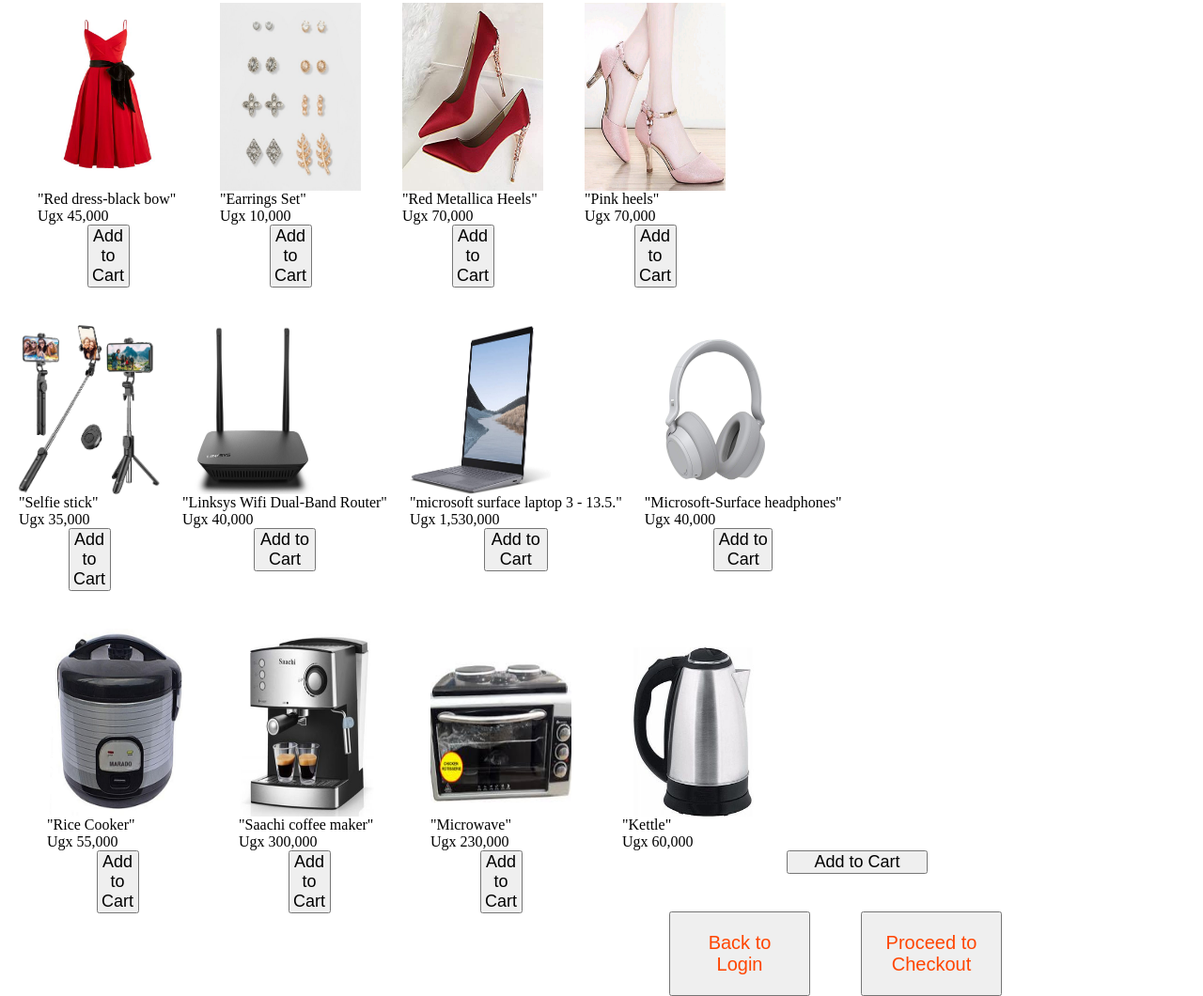
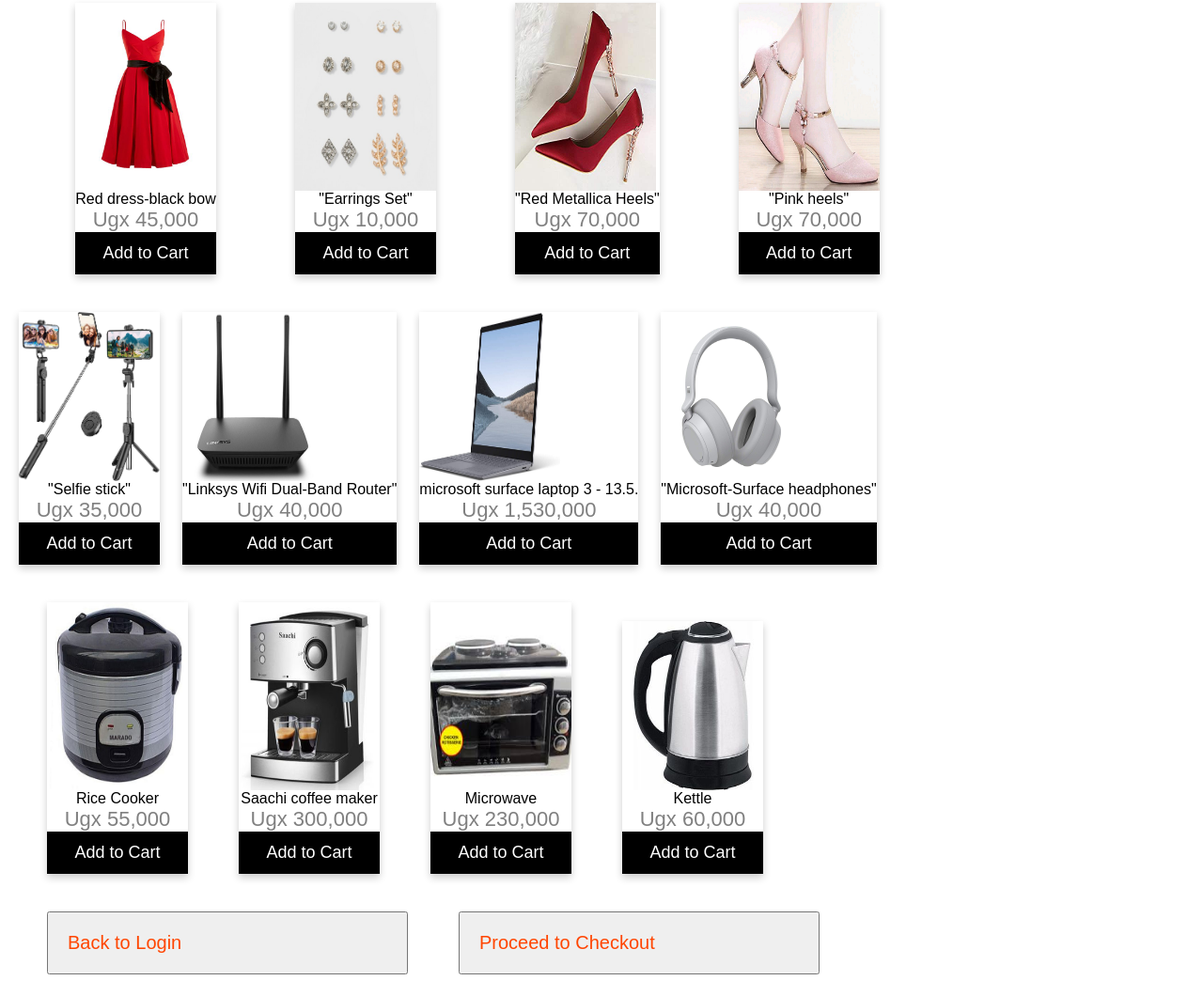
Before and after one commit to outboxafrica/Shifu, a plain HTML site: page html/products.html in a window 1280 px wide. Shown: the part 262-1322 px from the top of the page at 94% size. After the commit the page ends 1299 px from the top, so only its background shows below. Drawn offline with Linux system fonts and the light colour scheme.

Commit message:
modified background of items and hover reactions

```diff
--- a/css/products.css
+++ b/css/products.css
@@ -47,6 +47,37 @@
     width: 30%;
 }
 
+.card {
+    box-shadow: 0 4px 8px 0 rgba(0, 0, 0, 0.2);
+    max-width: 300px;
+    margin-left: 5em;
+    text-align: center;
+    font-family: arial;
+}
+
+.price {
+    color: grey;
+    font-size: 22px;
+}
+
+.card button {
+    border: none;
+    outline: 0;
+    padding: 12px;
+    color: white;
+    background-color: #000;
+    text-align: center;
+    cursor: pointer;
+    width: 100%;
+    font-size: 18px;
+}
+
+.card button:hover {
+    opacity: 0.8;
+    background-color: teal;
+    color: #ddd;
+}
+
 .computing {
     display: inline-flex;
     flex-direction: column;
--- a/html/products.html
+++ b/html/products.html
@@ -28,92 +28,83 @@
     <button class="item">Home Appliances</button>
     <br/>
 
-    <div class="clothing">
+    <div class="clothing card">
         <img src="../images/red dress.jpg" alt="Red dress-black bow" width="150" height="200">
-        <p>"Red dress-black bow"
-            <br/> Ugx 45,000
-        </p>
+        <p>Red dress-black bow</p>
+        <p class="price">Ugx 45,000</p>
+        <p><button>Add to Cart</button></p>
+    </div>
+    <div class="clothing card">
+        <img src="../images/earrings.jpg" alt="Earrings Set" width="150" height="200">
+        <p>"Earrings Set"</p>
+        <p class="price">Ugx 10,000</p>
+        <p><button class="cart">Add to Cart</button></p>
+    </div>
+    <div class="clothing card">
+        <img src="../images/red heels.jpg" alt="Red Heels" width="150" height="200">
+        <p>"Red Metallica Heels" </p>
+        <p class="price">Ugx 70,000</p>
         <button class="cart">Add to Cart</button>
     </div>
-    <div class="clothing">
-        <img src="../images/earrings.jpg" alt="Earrings Set" width="150" height="200">
-        <p>"Earrings Set"
-            <br/> Ugx 10,000
-        </p>
-        <button class="cart">Add to Cart</button>
-    </div>
-    <div class="clothing">
-        <img src="../images/red heels.jpg" alt="Red Heels" width="150" height="200">
-        <p>"Red Metallica Heels"
-            <br/> Ugx 70,000
-        </p>
-        <button class="cart">Add to Cart</button>
-    </div>
-    <div class="clothing">
+    <div class="clothing card">
         <img src="../images/pink heels.jpg" alt="Pink heels" width="150" height="200">
-        <p>"Pink heels"
-            <br/> Ugx 70,000
-        </p>
+        <p>"Pink heels" </p>
+        <p class="price">Ugx 70,000</p>
         <button class="cart">Add to Cart</button>
     </div>
     <br/>
-    <div class="computing">
+    <div class="computing card">
         <img src="../images/Selfie stick, extendable selfie stick tripod.jpg" alt="Selfie stick" width="150" height="180">
-        <p>"Selfie stick"
-            <br/> Ugx 35,000
-        </p>
+        <p>"Selfie stick"</p>
+        <p class="price">Ugx 35,000</p>
+        <button class="cart ">Add to Cart</button>
+    </div>
+    <div class="computing card">
+        <img src="../images/linksys AC1000 Wifi 5 Dual-Band Router.jpg" alt="Dual-Band Router" width="150" height="180">
+        <p>"Linksys Wifi Dual-Band Router" </p>
+        <p class="price">Ugx 40,000</p>
+        <button class="cart ">Add to Cart</button>
+    </div>
+    <div class="computing card">
+        <img src="../images/microsoft surface laptop 3 - 13.5.jpg" alt="microsoft surface laptop 3 - 13.5" width="150" height="180">
+        <p>microsoft surface laptop 3 - 13.5.</p>
+        <p class="price">Ugx 1,530,000</p>
         <button class="cart">Add to Cart</button>
     </div>
-    <div class="computing">
-        <img src="../images/linksys AC1000 Wifi 5 Dual-Band Router.jpg" alt="Dual-Band Router" width="150" height="180">
-        <p>"Linksys Wifi Dual-Band Router"
-            <br/> Ugx 40,000
-        </p>
-        <button class="cart">Add to Cart</button>
-    </div>
-    <div class="computing">
-        <img src="../images/microsoft surface laptop 3 - 13.5.jpg" alt="microsoft surface laptop 3 - 13.5" width="150" height="180">
-        <p>"microsoft surface laptop 3 - 13.5."
-            <br/> Ugx 1,530,000
-        </p>
-        <button class="cart">Add to Cart</button>
-    </div>
-    <div class="computing">
+    <div class="computing card">
         <img src="../images/microsoft surface headphones.jpg" alt="microsoft surface headphones" width="150" height="180">
-        <p>"Microsoft-Surface headphones"
-            <br/> Ugx 40,000
-        </p>
+        <p>"Microsoft-Surface headphones"</p>
+        <p class="price">Ugx 40,000</p>
         <button class="cart">Add to Cart</button>
     </div>
     <br/>
 
-    <div class="home-app">
+    <div class="home-app card">
         <img src="../images/rice cooker.jpg" alt="Rice Cooker" width="150" height="200">
-        <p>"Rice Cooker"
-            <br/> Ugx 55,000
-        </p>
+        <p>Rice Cooker </p>
+        <p class="price">Ugx 55,000</p>
         <button class="cart">Add to Cart</button>
     </div>
-    <div class="home-app">
+    <div class="home-app card">
         <img src="../images/saachi coffee maker.jpg" alt="Saachi coffee maker" width="150" height="200">
-        <p>"Saachi coffee maker"
-            <br/> Ugx 300,000
-        </p>
+        <p>Saachi coffee maker </p>
+        <p class="price">Ugx 300,000</p>
         <button class="cart">Add to Cart</button>
     </div>
-    <div class="home-app">
+    <div class="home-app card">
         <img src="../images/microwave.jpg" alt="Microwave" width="150" height="200">
-        <p>"Microwave"
-            <br/> Ugx 230,000
-        </p>
+        <p>Microwave</p>
+        <p class="price"> Ugx 230,000</p>
+
         <button class="cart">Add to Cart</button>
     </div>
-    <div class="home-app">
+    <div class="home-app card">
         <img src="../images/kettle.jpg" alt="Kettle" width="150" height="180">
-        <p>"Kettle"
-            <br/> Ugx 60,000
-        </p>
+        <p>Kettle</p>
+        <p class="price">Ugx 60,000</p>
+
         <button class="cart">Add to Cart</button>
+    </div>
     <div>
         <button class="navigate">
                 <a href="../index.html" target="_blank">Back to Login</a>
```
Lines whose indentation alone changed are shown as unchanged.
